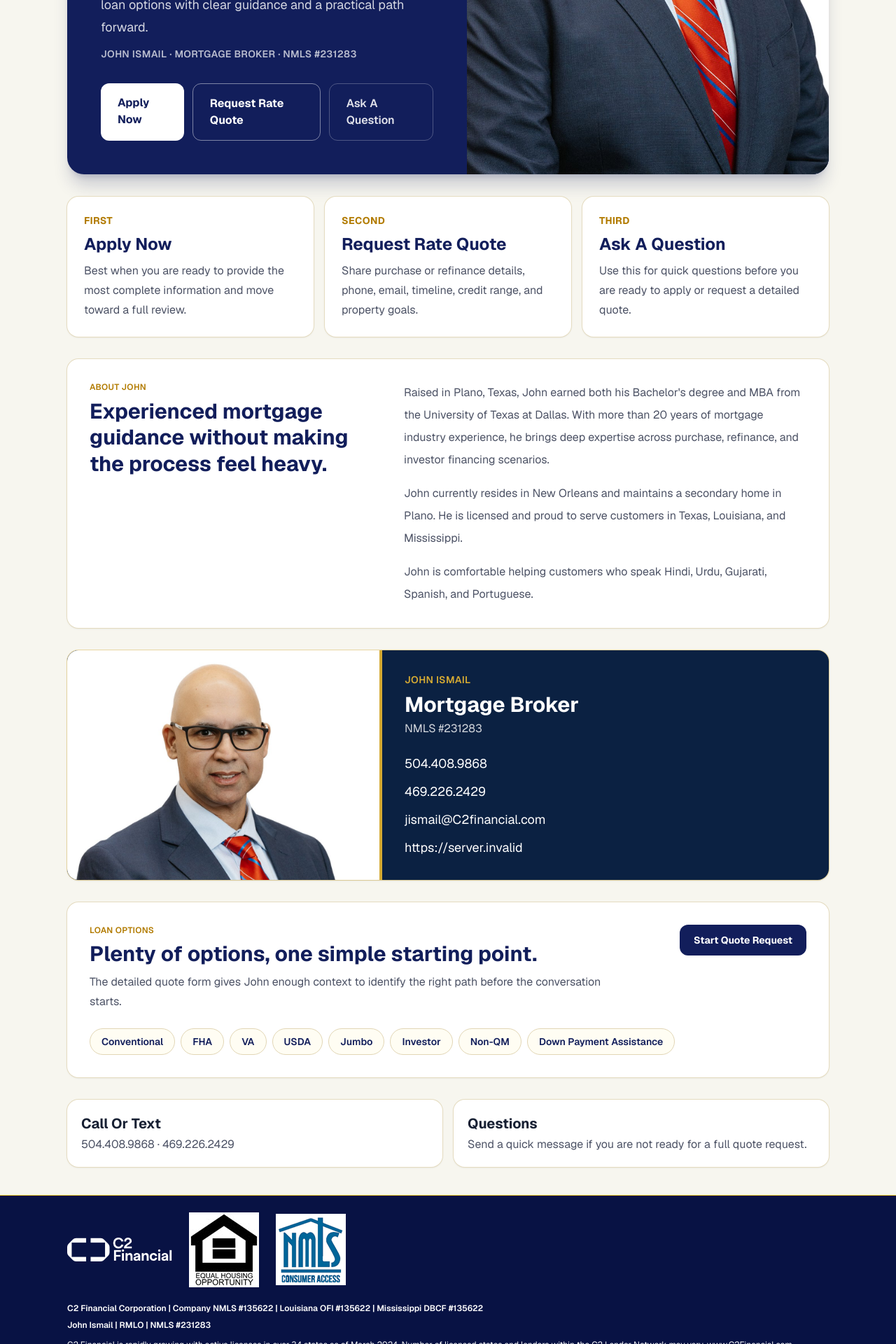
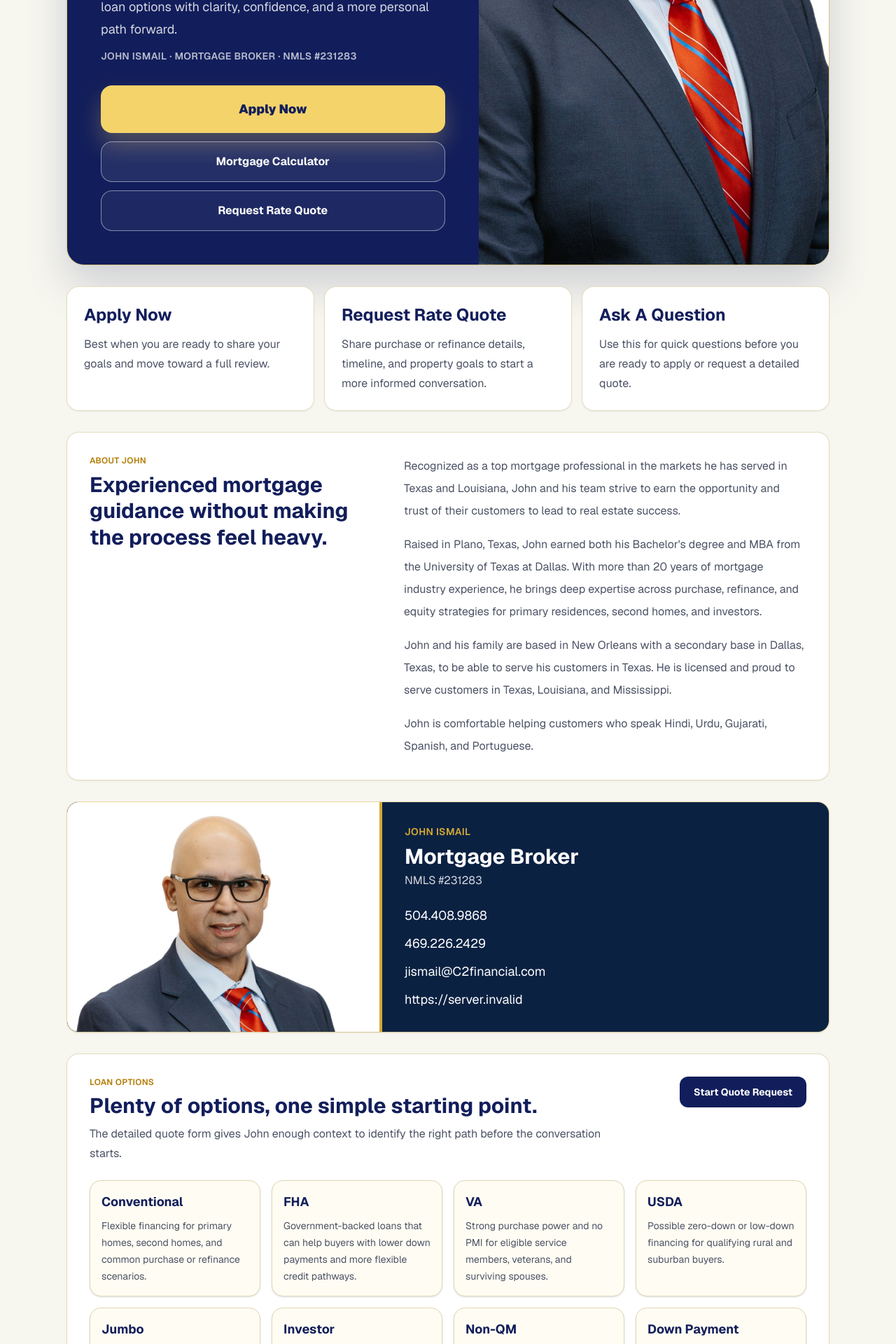
Before and after one commit to jcismail/Nola_Rate, a Next.js app: page / in a window 1280 px wide. Shown: the part 700-2620 px from the top of the page at 70% size. Built offline with nearby package versions, Linux system fonts and the light colour scheme; no server answers.

Commit message:
Refine John feedback conversion flow

```diff
--- a/src/app/page.tsx
+++ b/src/app/page.tsx
@@ -7,14 +7,14 @@ import { applicationUrl } from "@/lib/application";
 import { siteConfig, toTelHref } from "@/lib/siteConfig";
 
 const loanHighlights = [
-  "Conventional",
-  "FHA",
-  "VA",
-  "USDA",
-  "Jumbo",
-  "Investor",
-  "Non-QM",
-  "Down Payment Assistance",
+  { name: "Conventional", description: "Flexible financing for primary homes, second homes, and common purchase or refinance scenarios." },
+  { name: "FHA", description: "Government-backed loans that can help buyers with lower down payments and more flexible credit pathways." },
+  { name: "VA", description: "Strong purchase power and no PMI for eligible service members, veterans, and surviving spouses." },
+  { name: "USDA", description: "Possible zero-down or low-down financing for qualifying rural and suburban buyers." },
+  { name: "Jumbo", description: "Higher-loan solutions for homes above standard conforming loan limits." },
+  { name: "Investor", description: "Rental and investment property financing built around cash flow, reserves, and portfolio goals." },
+  { name: "Non-QM", description: "Alternative documentation options for self-employed borrowers and non-traditional income profiles." },
+  { name: "Down Payment Assistance", description: "Programs that may reduce the cash required upfront for qualified home buyers." },
 ];
 
 export default function Home() {
@@ -31,46 +31,55 @@ export default function Home() {
       <main className="mx-auto max-w-6xl px-6 py-8 md:px-8 md:py-10">
         <SiteHeader />
 
-        <section className="overflow-hidden rounded-3xl bg-[#121e5b] text-white shadow-xl shadow-[#121e5b]/20">
-          <div className="grid gap-0 lg:grid-cols-[1.05fr_0.95fr]">
+        <section className="overflow-hidden rounded-3xl bg-[#121e5b] text-white shadow-[0_28px_60px_rgba(18,30,91,0.18)] ring-1 ring-[#d7b249]/60">
+          <div className="grid gap-0 lg:grid-cols-[1.08fr_0.92fr]">
             <div className="p-7 md:p-10 lg:p-12">
-              <p className="text-xs font-semibold uppercase tracking-wide text-[#ffd534]">
+              <div className="inline-flex items-center gap-3 rounded-full border border-[#d7b249]/70 bg-[#10214a] px-3 py-1.5 text-[11px] font-bold uppercase tracking-[0.18em] text-[#f4d36a] shadow-inner shadow-[#f4d36a]/10">
+                <Image
+                  src="/brand/c2financial-logo.png"
+                  alt="C2 Financial Corporation"
+                  width={116}
+                  height={28}
+                  className="h-6 w-auto object-contain"
+                />
+              </div>
+              <p className="mt-6 text-xs font-semibold uppercase tracking-[0.18em] text-[#ffd534]">
                 Based in New Orleans. Serving Texas, Louisiana, and Mississippi.
               </p>
               <h1 className="mt-4 max-w-3xl text-4xl font-bold leading-tight md:text-6xl">
-                Start your mortgage conversation with the right next step.
+                Mortgage guidance designed around your next move.
               </h1>
               <p className="mt-5 max-w-2xl text-lg leading-8 text-white/82">
                 John helps buyers, homeowners, and investors compare loan options with
-                clear guidance and a practical path forward.
+                clarity, confidence, and a more personal path forward.
               </p>
               <p className="mt-3 text-sm font-semibold uppercase tracking-wide text-white/70">
                 John Ismail · Mortgage Broker · NMLS #{siteConfig.nmls}
               </p>
 
-              <div className="mt-8 flex flex-col gap-3 sm:flex-row">
+              <div className="mt-8 grid w-full max-w-xl gap-3">
                 <a
                   href={applicationUrl}
                   onClick={() => trackEvent("cta_click", { cta: "hero_apply_now" })}
                   target="_blank"
                   rel="noopener noreferrer"
-                  className="inline-flex justify-center rounded-xl bg-white px-6 py-4 text-base font-bold text-[#121e5b] hover:bg-[#fff5c7]"
+                  className="inline-flex w-full justify-center rounded-2xl bg-[#f4d36a] px-6 py-5 text-lg font-black text-[#121e5b] shadow-[0_18px_32px_rgba(244,211,106,0.28)] transition hover:-translate-y-0.5 hover:bg-[#ffd534]"
                 >
                   Apply Now
                 </a>
                 <Link
+                  href="/mortgage-calculator"
+                  onClick={() => trackEvent("cta_click", { cta: "hero_calculator" })}
+                  className="inline-flex w-full justify-center rounded-2xl border border-white/45 bg-white/8 px-6 py-4 text-base font-bold text-white transition hover:bg-white hover:text-[#121e5b]"
+                >
+                  Mortgage Calculator
+                </Link>
+                <Link
                   href="/rate-quote"
                   onClick={() => trackEvent("cta_click", { cta: "hero_rate_quote" })}
-                  className="inline-flex justify-center rounded-xl border border-white/45 px-6 py-4 text-base font-bold text-white hover:bg-white hover:text-[#121e5b]"
+                  className="inline-flex w-full justify-center rounded-2xl border border-white/45 bg-white/5 px-6 py-4 text-base font-bold text-white transition hover:bg-white hover:text-[#121e5b]"
                 >
                   Request Rate Quote
-                </Link>
-                <Link
-                  href="/contact"
-                  onClick={() => trackEvent("cta_click", { cta: "hero_questions" })}
-                  className="inline-flex justify-center rounded-xl border border-white/25 px-6 py-4 text-base font-semibold text-white/88 hover:bg-white hover:text-[#121e5b]"
-                >
-                  Ask A Question
                 </Link>
               </div>
             </div>
@@ -93,47 +102,31 @@ export default function Home() {
             href={applicationUrl}
             target="_blank"
             rel="noopener noreferrer"
-            className="rounded-2xl bg-white p-6 shadow-sm ring-1 ring-[#e5dcc0] hover:ring-[#121e5b]"
+            className="rounded-2xl bg-white p-6 shadow-sm ring-1 ring-[#e5dcc0] transition hover:-translate-y-1 hover:ring-[#121e5b]"
           >
-            <p className="text-sm font-bold uppercase tracking-wide text-[#b27b00]">
-              First
-            </p>
-            <h2 className="mt-2 text-2xl font-bold text-[#121e5b]">Apply Now</h2>
-            <p className="mt-2 leading-7 text-[#4c5265]">
-              Best when you are ready to provide the most complete information and
-              move toward a full review.
+            <h2 className="text-2xl font-bold text-[#121e5b]">Apply Now</h2>
+            <p className="mt-3 leading-7 text-[#4c5265]">
+              Best when you are ready to share your goals and move toward a full review.
             </p>
           </a>
 
           <Link
             href="/rate-quote"
-            className="rounded-2xl bg-white p-6 shadow-sm ring-1 ring-[#e5dcc0] hover:ring-[#121e5b]"
+            className="rounded-2xl bg-white p-6 shadow-sm ring-1 ring-[#e5dcc0] transition hover:-translate-y-1 hover:ring-[#121e5b]"
           >
-            <p className="text-sm font-bold uppercase tracking-wide text-[#b27b00]">
-              Second
-            </p>
-            <h2 className="mt-2 text-2xl font-bold text-[#121e5b]">
-              Request Rate Quote
-            </h2>
-            <p className="mt-2 leading-7 text-[#4c5265]">
-              Share purchase or refinance details, phone, email, timeline, credit
-              range, and property goals.
+            <h2 className="text-2xl font-bold text-[#121e5b]">Request Rate Quote</h2>
+            <p className="mt-3 leading-7 text-[#4c5265]">
+              Share purchase or refinance details, timeline, and property goals to start a more informed conversation.
             </p>
           </Link>
 
           <Link
             href="/contact"
-            className="rounded-2xl bg-white p-6 shadow-sm ring-1 ring-[#e5dcc0] hover:ring-[#121e5b]"
+            className="rounded-2xl bg-white p-6 shadow-sm ring-1 ring-[#e5dcc0] transition hover:-translate-y-1 hover:ring-[#121e5b]"
           >
-            <p className="text-sm font-bold uppercase tracking-wide text-[#b27b00]">
-              Third
-            </p>
-            <h2 className="mt-2 text-2xl font-bold text-[#121e5b]">
-              Ask A Question
-            </h2>
-            <p className="mt-2 leading-7 text-[#4c5265]">
-              Use this for quick questions before you are ready to apply or request a
-              detailed quote.
+            <h2 className="text-2xl font-bold text-[#121e5b]">Ask A Question</h2>
+            <p className="mt-3 leading-7 text-[#4c5265]">
+              Use this for quick questions before you are ready to apply or request a detailed quote.
             </p>
           </Link>
         </section>
@@ -149,15 +142,20 @@ export default function Home() {
           </div>
           <div className="space-y-4 leading-8 text-[#4c5265]">
             <p>
-              Raised in Plano, Texas, John earned both his Bachelor&apos;s degree and
-              MBA from the University of Texas at Dallas. With more than 20 years of
-              mortgage industry experience, he brings deep expertise across purchase,
-              refinance, and investor financing scenarios.
+              Recognized as a top mortgage professional in the markets he has served in
+              Texas and Louisiana, John and his team strive to earn the opportunity and
+              trust of their customers to lead to real estate success.
             </p>
             <p>
-              John currently resides in New Orleans and maintains a secondary home in
-              Plano. He is licensed and proud to serve customers in Texas, Louisiana,
-              and Mississippi.
+              Raised in Plano, Texas, John earned both his Bachelor&apos;s degree and MBA
+              from the University of Texas at Dallas. With more than 20 years of mortgage
+              industry experience, he brings deep expertise across purchase, refinance,
+              and equity strategies for primary residences, second homes, and investors.
+            </p>
+            <p>
+              John and his family are based in New Orleans with a secondary base in Dallas,
+              Texas, to be able to serve his customers in Texas. He is licensed and proud to
+              serve customers in Texas, Louisiana, and Mississippi.
             </p>
             <p>
               John is comfortable helping customers who speak Hindi, Urdu, Gujarati,
@@ -219,14 +217,15 @@ export default function Home() {
             </Link>
           </div>
 
-          <div className="mt-6 flex flex-wrap gap-2">
+          <div className="mt-6 grid gap-4 md:grid-cols-2 xl:grid-cols-4">
             {loanHighlights.map((item) => (
-              <span
-                key={item}
-                className="rounded-full border border-[#e2d6b5] bg-[#fffdf3] px-4 py-2 text-sm font-semibold text-[#121e5b]"
+              <div
+                key={item.name}
+                className="rounded-2xl border border-[#e2d6b5] bg-[#fffdf3] p-4 shadow-sm"
               >
-                {item}
-              </span>
+                <h3 className="text-lg font-bold text-[#121e5b]">{item.name}</h3>
+                <p className="mt-2 text-sm leading-6 text-[#4c5265]">{item.description}</p>
+              </div>
             ))}
           </div>
         </section>
--- a/src/app/rate-quote/page.tsx
+++ b/src/app/rate-quote/page.tsx
@@ -12,6 +12,8 @@ export default function RateQuotePage() {
   const router = useRouter();
   const [state, setState] = useState<FormState>("idle");
   const [error, setError] = useState("");
+  const [transactionType, setTransactionType] = useState<"purchase" | "refinance" | "">("");
+  const [downPaymentMode, setDownPaymentMode] = useState<"amount" | "percent">("amount");
 
   const utm = useMemo(() => {
     if (typeof window === "undefined") return {};
@@ -151,11 +153,25 @@ export default function RateQuotePage() {
                 </legend>
                 <div className="grid gap-3 sm:grid-cols-2">
                   <label className="flex items-center gap-3 rounded-lg border border-[#e2d6b5] bg-white px-4 py-3 text-sm font-semibold text-[#172033]">
-                    <input type="radio" name="transactionType" value="purchase" required />
+                    <input
+                      type="radio"
+                      name="transactionType"
+                      value="purchase"
+                      checked={transactionType === "purchase"}
+                      onChange={() => setTransactionType("purchase")}
+                      required
+                    />
                     Purchase
                   </label>
                   <label className="flex items-center gap-3 rounded-lg border border-[#e2d6b5] bg-white px-4 py-3 text-sm font-semibold text-[#172033]">
-                    <input type="radio" name="transactionType" value="refinance" required />
+                    <input
+                      type="radio"
+                      name="transactionType"
+                      value="refinance"
+                      checked={transactionType === "refinance"}
+                      onChange={() => setTransactionType("refinance")}
+                      required
+                    />
                     Refinance
                   </label>
                 </div>
@@ -214,12 +230,25 @@ export default function RateQuotePage() {
 
               <div className="grid gap-4 md:grid-cols-2">
                 <label className={labelClass}>
-                  Estimated Purchase Price or Home Value
-                  <input name="target_home_price" inputMode="decimal" className={inputClass} />
+                  {transactionType === "purchase" ? "Estimated Purchase Price" : "Estimated Property Value"}
+                  <input
+                    name="target_home_price"
+                    inputMode="decimal"
+                    className={inputClass}
+                    placeholder={transactionType === "purchase" ? "e.g. 450,000" : "e.g. 550,000"}
+                  />
                 </label>
                 <label className={labelClass}>
-                  Down Payment or Current Equity
-                  <input name="down_payment_range" className={inputClass} />
+                  {transactionType === "purchase" ? "Down Payment" : "Current Equity / Loan Balance"}
+                  <input
+                    name="down_payment_range"
+                    className={inputClass}
+                    placeholder={transactionType === "purchase" ? "e.g. 20% or 90,000" : "e.g. 40% or 250,000"}
+                  />
+                </label>
+                <label className={labelClass}>
+                  Existing Loan Balance(s)
+                  <input name="existing_loan_balance" className={inputClass} placeholder="e.g. 275,000" />
                 </label>
                 <label className={labelClass}>
                   Credit Range
@@ -241,6 +270,53 @@ export default function RateQuotePage() {
                     <option>Second Home</option>
                     <option>Investment Property</option>
                   </select>
+                </label>
+                <div className={labelClass}>
+                  <span>How did you hear about us?</span>
+                  <select name="referral_source" className={inputClass} defaultValue="">
+                    <option value="">Choose one</option>
+                    <option>Realtor</option>
+                    <option>Friend / Family</option>
+                    <option>Financial Advisor</option>
+                    <option>Web search</option>
+                    <option>Other</option>
+                  </select>
+                </div>
+              </div>
+
+              <div className="grid gap-4 md:grid-cols-2">
+                <div className="rounded-2xl border border-[#e2d6b5] bg-[#fffdf3] p-4">
+                  <p className="text-sm font-bold text-[#121e5b]">Down payment type</p>
+                  <div className="mt-3 grid gap-2 sm:grid-cols-2">
+                    <label className="flex items-center gap-2 rounded-lg border border-[#e2d6b5] bg-white px-3 py-2 text-sm font-semibold text-[#172033]">
+                      <input
+                        type="radio"
+                        name="downPaymentMode"
+                        value="amount"
+                        checked={downPaymentMode === "amount"}
+                        onChange={() => setDownPaymentMode("amount")}
+                      />
+                      $ Amount
+                    </label>
+                    <label className="flex items-center gap-2 rounded-lg border border-[#e2d6b5] bg-white px-3 py-2 text-sm font-semibold text-[#172033]">
+                      <input
+                        type="radio"
+                        name="downPaymentMode"
+                        value="percent"
+                        checked={downPaymentMode === "percent"}
+                        onChange={() => setDownPaymentMode("percent")}
+                      />
+                      %
+                    </label>
+                  </div>
+                </div>
+                <label className={labelClass}>
+                  Down Payment Details
+                  <input
+                    name="down_payment_details"
+                    className={inputClass}
+                    placeholder={downPaymentMode === "amount" ? "e.g. 90,000" : "e.g. 20%"}
+                  />
                 </label>
               </div>
 
```
Also changed, not shown: src/app/contact/page.tsx (+0 -12 lines), src/app/solutions/[slug]/page.tsx (+5 -5 lines), src/components/site/MortgageCalculator.tsx (+21 -12 lines), 2 other files (tests, documents, lock files or other folders).
